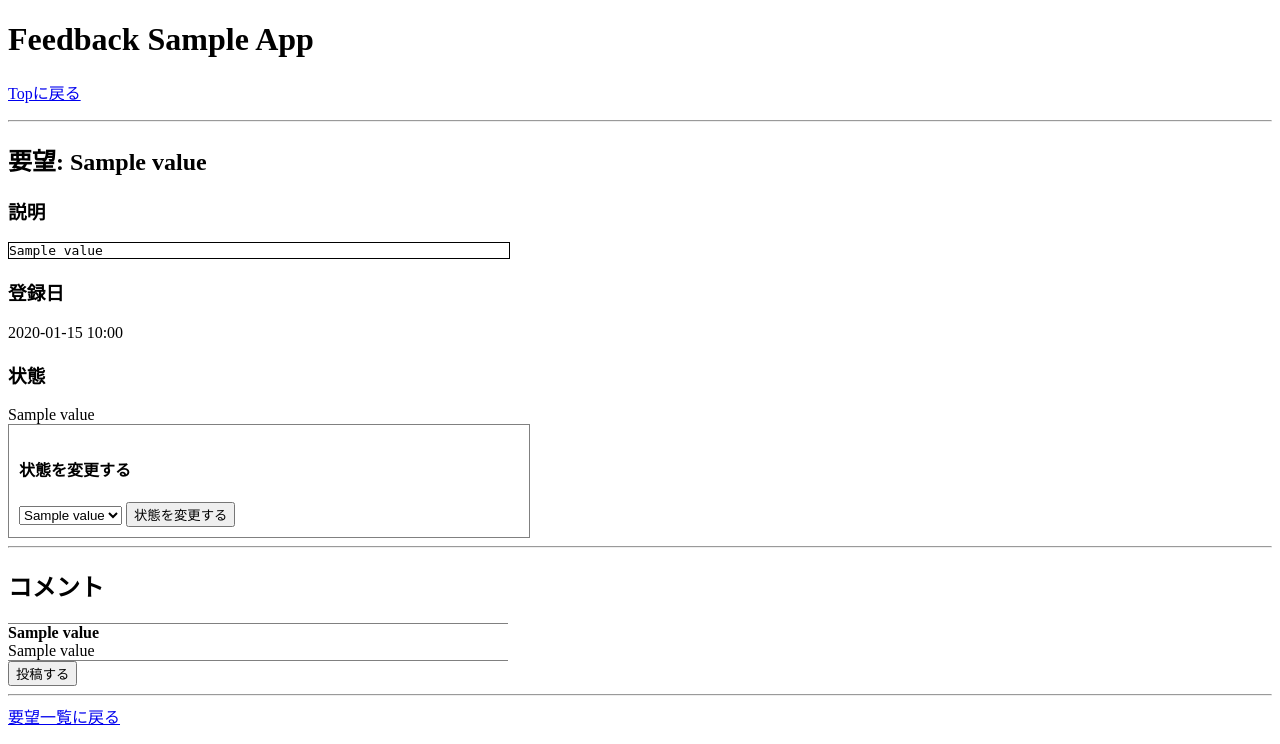
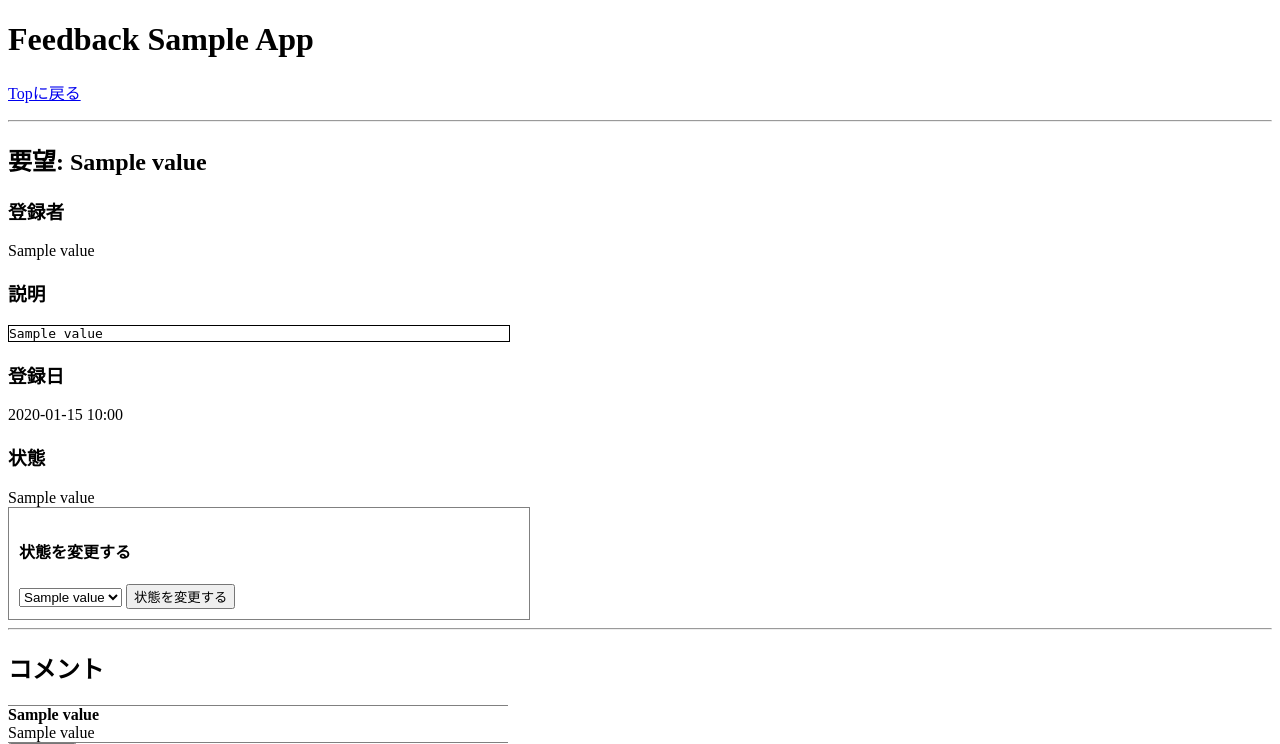
Before and after one commit to levii/feedback-app, a Flask app: template server/src/templates/feedback/support/feedback.html in a window 1280 px wide. Shown: the top 744 px of the page. Run offline with Flask 2, Linux system fonts and the light colour scheme; the template is opened without the code that fills it: most values are stand-ins (such as "Sample title", 1, 10 or a date in 2020).

Commit message:
サポート画面で登録者を表示する

```diff
--- a/server/src/templates/feedback/support/feedback.html
+++ b/server/src/templates/feedback/support/feedback.html
@@ -2,6 +2,9 @@
 
 {% block content %}
     <h2>要望: {{ feedback.title.value }}</h2>
+
+    <h3>登録者</h3>
+    <div>{{ feedback.feedback_user.name.value }}</div>
 
     <h3>説明</h3>
     <pre style="border: 1px solid black; width: 500px;">{{ feedback.description.value }}</pre>
--- a/server/src/templates/feedback/support/feedbacks.html
+++ b/server/src/templates/feedback/support/feedbacks.html
@@ -7,12 +7,14 @@
     <tr>
         <th>要望ID</th>
         <th>要望タイトル</th>
+        <th>登録者</th>
         <th>要望登録日</th>
     </tr>
     {% for feedback in feedbacks %}
         <tr>
         <td>{{ feedback.key.feedback_id }}</td>
         <td>{{ feedback.title.value }}</td>
+        <td>{{ feedback.feedback_user.name.value }}</td>
         <td>{{ feedback.created_at.strftime("%Y-%m-%d %H:%M") }}</td>
         <td><a href="/support/users/{{ current_user.key.user_id }}/feedbacks/{{ feedback.key.feedback_id }}">詳細</a></td>
         </tr>
```
